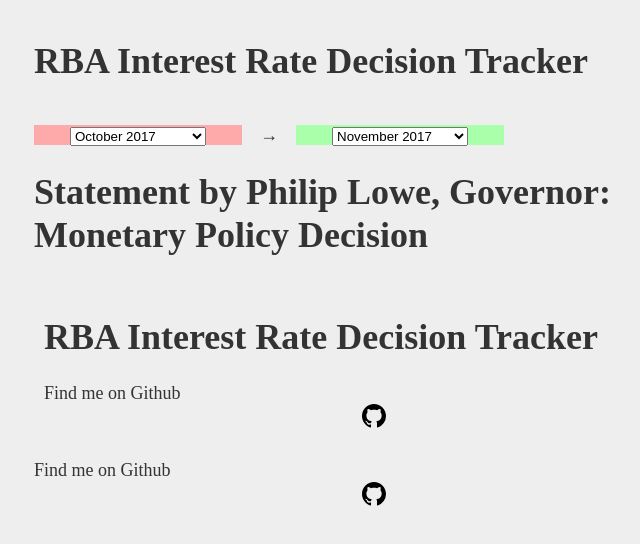
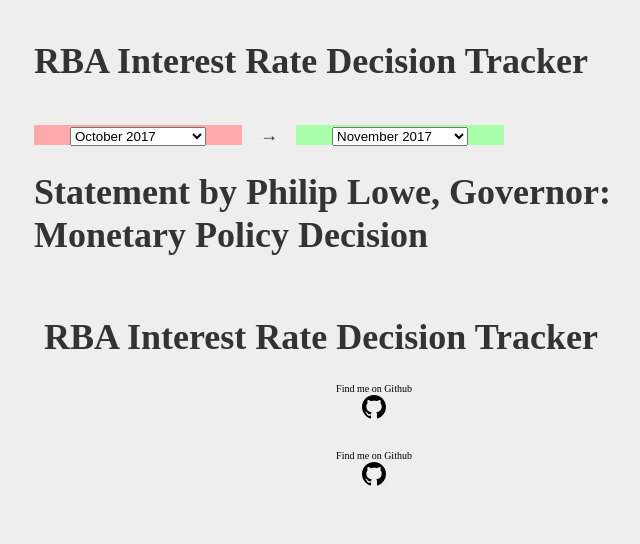
Before and after one commit to Alastairm/rbatracker, a React app: page index.html in a window 1280 px wide. Shown: the whole page, without its empty margins (266-906 px from the left). Built offline with nearby package versions, Linux system fonts and the light colour scheme; files whose address does not match are found by name.

Commit message:
Create index.html

```diff
--- a/index.html
+++ b/index.html
@@ -11,8 +11,10 @@
     <div id="app"></div>
     <script src="bundle.js"></script>
     &nbsp;&nbsp;
-    <div class=footer-octicon footer>
-      Find me on Github
+    <div class=footer-octicon>
+      <div class=footer>
+        Find me on Github
+      </div>
       <a href="https://github.com/Alastairm/rbatracker" aria-label="Homepage" class="footer-octicon" title="GitHub">
         <svg aria-hidden="true" class="octicon octicon-mark-github" height="24" version="1.1" viewBox="0 0 16 16" width="24"><path fill-rule="evenodd" d="M8 0C3.58 0 0 3.58 0 8c0 3.54 2.29 6.53 5.47 7.59.4.07.55-.17.55-.38 0-.19-.01-.82-.01-1.49-2.01.37-2.53-.49-2.69-.94-.09-.23-.48-.94-.82-1.13-.28-.15-.68-.52-.01-.53.63-.01 1.08.58 1.23.82.72 1.21 1.87.87 2.33.66.07-.52.28-.87.51-1.07-1.78-.2-3.64-.89-3.64-3.95 0-.87.31-1.59.82-2.15-.08-.2-.36-1.02.08-2.12 0 0 .67-.21 2.2.82.64-.18 1.32-.27 2-.27.68 0 1.36.09 2 .27 1.53-1.04 2.2-.82 2.2-.82.44 1.1.16 1.92.08 2.12.51.56.82 1.27.82 2.15 0 3.07-1.87 3.75-3.65 3.95.29.25.54.73.54 1.48 0 1.07-.01 1.93-.01 2.2 0 .21.15.46.55.38A8.013 8.013 0 0 0 16 8c0-4.42-3.58-8-8-8z"></path></svg>
       </a>
```
